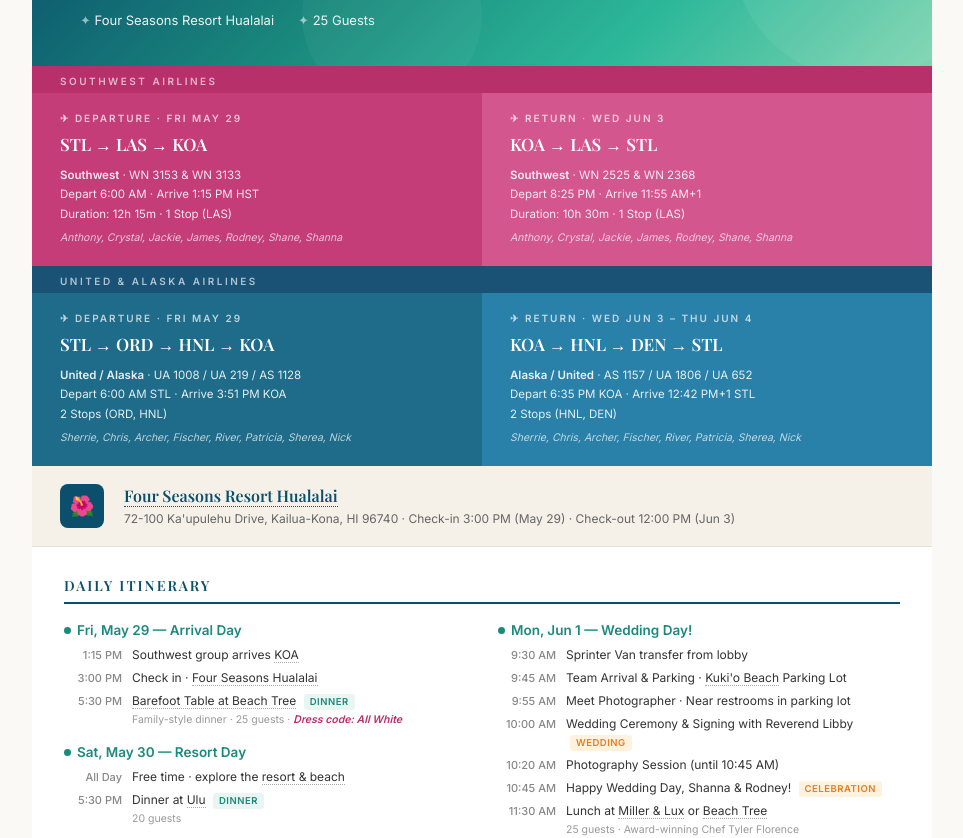
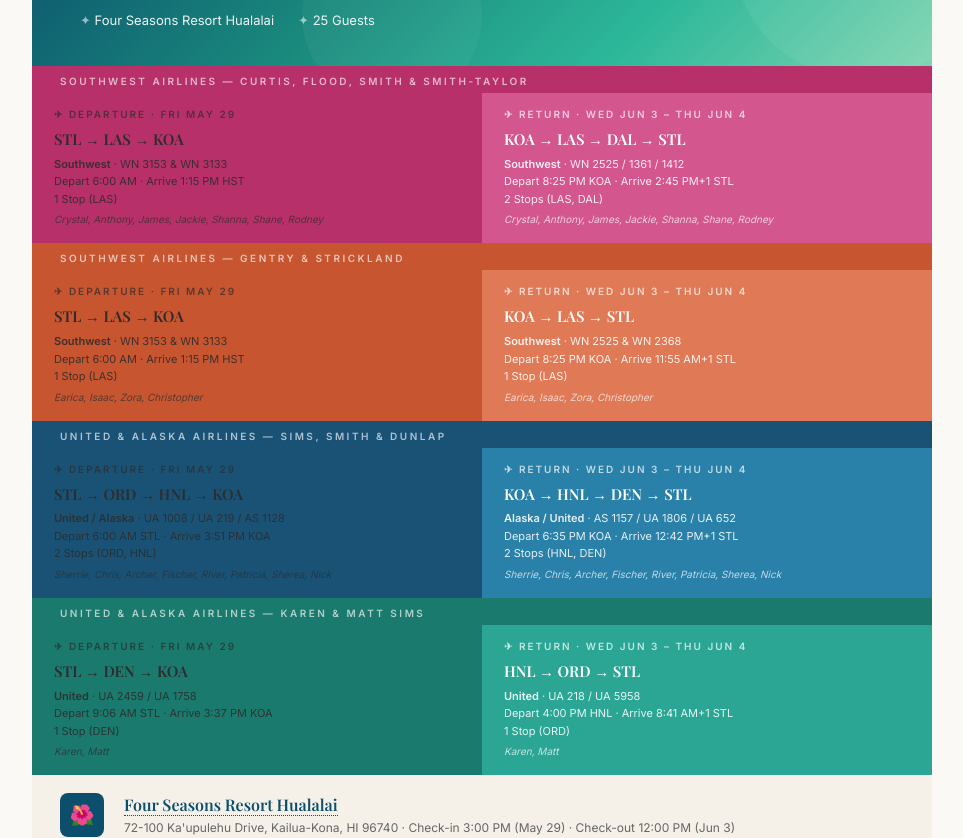
Before and after one commit to dunlap119/hawaii-itinerary, a plain HTML site: page index.html in a window 1280 px wide. Shown: the part 121-959 px from the top of the page, without its empty margins (158-1121 px from the left). Drawn offline with nearby package versions, Linux system fonts and the light colour scheme.

Commit message:
Fix broken links

```diff
--- a/index.html
+++ b/index.html
@@ -106,29 +106,33 @@
     text-transform: uppercase;
     color: rgba(255,255,255,0.65);
   }
-  .flights-sw { background: #b8306a; }
-  .flights-sw .flight-group-title { background: #b8306a; }
-  .flights-ua { background: #1a5276; }
-  .flights-ua .flight-group-title { background: #1a5276; }
+  /* Group 1: Tropical Pink — Curtis/Flood/Smith */
+  .flights-g1 { background: #b8306a; }
+  .flights-g1 .flight-group-title { background: #b8306a; }
+  .flights-g1 .flight-card:first-of-type { background: #c43d78; color: #fff; }
+  .flights-g1 .flight-card:last-of-type { background: #d4568e; color: #fff; }
+
+  /* Group 2: Sunset Coral — Gentry/Strickland */
+  .flights-g2 { background: #c75530; }
+  .flights-g2 .flight-group-title { background: #c75530; }
+  .flights-g2 .flight-card:first-of-type { background: #d4633c; color: #fff; }
+  .flights-g2 .flight-card:last-of-type { background: #e07a56; color: #fff; }
+
+  /* Group 3: Ocean Blue — Sims/Smith/Dunlap */
+  .flights-g3 { background: #1a5276; }
+  .flights-g3 .flight-group-title { background: #1a5276; }
+  .flights-g3 .flight-card:first-of-type { background: #1e6b8a; color: #fff; }
+  .flights-g3 .flight-card:last-of-type { background: #2980a9; color: #fff; }
+
+  /* Group 4: Tropical Teal — Karen & Matt */
+  .flights-g4 { background: #1a7a6d; }
+  .flights-g4 .flight-group-title { background: #1a7a6d; }
+  .flights-g4 .flight-card:first-of-type { background: #1f8f7e; color: #fff; }
+  .flights-g4 .flight-card:last-of-type { background: #2ba695; color: #fff; }
+
   .flight-card {
-    padding: 18px 28px 20px;
+    padding: 14px 22px 16px;
     position: relative;
-  }
-  .flight-card.sw-depart {
-    background: #c43d78;
-    color: #fff;
-  }
-  .flight-card.sw-return {
-    background: #d4568e;
-    color: #fff;
-  }
-  .flight-card.ua-depart {
-    background: #1e6b8a;
-    color: #fff;
-  }
-  .flight-card.ua-return {
-    background: #2980a9;
-    color: #fff;
   }
   .flight-label {
     font-size: 10px;
@@ -140,19 +144,19 @@
   }
   .flight-route {
     font-family: 'Playfair Display', serif;
-    font-size: 17px;
+    font-size: 15px;
     font-weight: 600;
-    margin-bottom: 8px;
+    margin-bottom: 5px;
   }
   .flight-details {
-    font-size: 11.5px;
-    line-height: 1.7;
+    font-size: 11px;
+    line-height: 1.6;
     opacity: 0.88;
   }
   .flight-details strong { font-weight: 600; opacity: 1; }
   .flight-passengers {
-    font-size: 10.5px;
-    margin-top: 6px;
+    font-size: 10px;
+    margin-top: 4px;
     opacity: 0.7;
     font-style: italic;
   }
@@ -363,35 +367,60 @@
     </div>
   </div>
 
-  <!-- ═══ SOUTHWEST FLIGHTS ═══ -->
-  <div class="flights-section flights-sw">
-    <div class="flight-group-title">Southwest Airlines</div>
-    <div class="flight-card sw-depart">
+  <!-- ═══ SOUTHWEST: Curtis/Flood/Smith Group ═══ -->
+  <div class="flights-section flights-g1">
+    <div class="flight-group-title">Southwest Airlines — Curtis, Flood, Smith &amp; Smith-Taylor</div>
+    <div class="flight-card">
       <div class="flight-label">✈ Departure · Fri May 29</div>
       <div class="flight-route">STL → LAS → KOA</div>
       <div class="flight-details">
         <strong>Southwest</strong> · WN 3153 & WN 3133<br>
         Depart 6:00 AM · Arrive 1:15 PM HST<br>
-        Duration: 12h 15m · 1 Stop (LAS)
+        1 Stop (LAS)
       </div>
-      <div class="flight-passengers">Anthony, Crystal, Jackie, James, Rodney, Shane, Shanna</div>
+      <div class="flight-passengers">Crystal, Anthony, James, Jackie, Shanna, Shane, Rodney</div>
     </div>
-    <div class="flight-card sw-return">
-      <div class="flight-label">✈ Return · Wed Jun 3</div>
+    <div class="flight-card">
+      <div class="flight-label">✈ Return · Wed Jun 3 – Thu Jun 4</div>
+      <div class="flight-route">KOA → LAS → DAL → STL</div>
+      <div class="flight-details">
+        <strong>Southwest</strong> · WN 2525 / 1361 / 1412<br>
+        Depart 8:25 PM KOA · Arrive 2:45 PM+1 STL<br>
+        2 Stops (LAS, DAL)
+      </div>
+      <div class="flight-passengers">Crystal, Anthony, James, Jackie, Shanna, Shane, Rodney</div>
+    </div>
+  </div>
+
+  <!-- ═══ SOUTHWEST: Gentry/Strickland Group ═══ -->
+  <div class="flights-section flights-g2">
+    <div class="flight-group-title">Southwest Airlines — Gentry &amp; Strickland</div>
+    <div class="flight-card">
+      <div class="flight-label">✈ Departure · Fri May 29</div>
+      <div class="flight-route">STL → LAS → KOA</div>
+      <div class="flight-details">
+        <strong>Southwest</strong> · WN 3153 & WN 3133<br>
+        Depart 6:00 AM · Arrive 1:15 PM HST<br>
+        1 Stop (LAS)
+      </div>
+      <div class="flight-passengers">Earica, Isaac, Zora, Christopher</div>
+    </div>
+    <div class="flight-card">
+      <div class="flight-label">✈ Return · Wed Jun 3 – Thu Jun 4</div>
       <div class="flight-route">KOA → LAS → STL</div>
       <div class="flight-details">
         <strong>Southwest</strong> · WN 2525 & WN 2368<br>
-        Depart 8:25 PM · Arrive 11:55 AM+1<br>
-        Duration: 10h 30m · 1 Stop (LAS)
+        Depart 8:25 PM KOA · Arrive 11:55 AM+1 STL<br>
+        1 Stop (LAS)
       </div>
-      <div class="flight-passengers">Anthony, Crystal, Jackie, James, Rodney, Shane, Shanna</div>
+      <div class="flight-passengers">Earica, Isaac, Zora, Christopher</div>
     </div>
   </div>
 
-  <!-- ═══ UNITED / ALASKA FLIGHTS ═══ -->
-  <div class="flights-section flights-ua">
-    <div class="flight-group-title">United & Alaska Airlines</div>
-    <div class="flight-card ua-depart">
+  <!-- ═══ UNITED/ALASKA: Sims/Smith/Dunlap Group ═══ -->
+  <div class="flights-section flights-g3">
+    <div class="flight-group-title">United &amp; Alaska Airlines — Sims, Smith &amp; Dunlap</div>
+    <div class="flight-card">
       <div class="flight-label">✈ Departure · Fri May 29</div>
       <div class="flight-route">STL → ORD → HNL → KOA</div>
       <div class="flight-details">
@@ -401,7 +430,7 @@
       </div>
       <div class="flight-passengers">Sherrie, Chris, Archer, Fischer, River, Patricia, Sherea, Nick</div>
     </div>
-    <div class="flight-card ua-return">
+    <div class="flight-card">
       <div class="flight-label">✈ Return · Wed Jun 3 – Thu Jun 4</div>
       <div class="flight-route">KOA → HNL → DEN → STL</div>
       <div class="flight-details">
@@ -410,6 +439,31 @@
         2 Stops (HNL, DEN)
       </div>
       <div class="flight-passengers">Sherrie, Chris, Archer, Fischer, River, Patricia, Sherea, Nick</div>
+    </div>
+  </div>
+
+  <!-- ═══ UNITED/ALASKA: Karen & Matt ═══ -->
+  <div class="flights-section flights-g4">
+    <div class="flight-group-title">United &amp; Alaska Airlines — Karen &amp; Matt Sims</div>
+    <div class="flight-card">
+      <div class="flight-label">✈ Departure · Fri May 29</div>
+      <div class="flight-route">STL → DEN → KOA</div>
+      <div class="flight-details">
+        <strong>United</strong> · UA 2459 / UA 1758<br>
+        Depart 9:06 AM STL · Arrive 3:37 PM KOA<br>
+        1 Stop (DEN)
+      </div>
+      <div class="flight-passengers">Karen, Matt</div>
+    </div>
+    <div class="flight-card">
+      <div class="flight-label">✈ Return · Wed Jun 3 – Thu Jun 4</div>
+      <div class="flight-route">HNL → ORD → STL</div>
+      <div class="flight-details">
+        <strong>United</strong> · UA 218 / UA 5958<br>
+        Depart 4:00 PM HNL · Arrive 8:41 AM+1 STL<br>
+        1 Stop (ORD)
+      </div>
+      <div class="flight-passengers">Karen, Matt</div>
     </div>
   </div>
 
@@ -433,7 +487,7 @@
         <div class="day-title"><span class="day-dot"></span> Fri, May 29 — Arrival Day</div>
         <div class="event">
           <div class="event-time">1:15 PM</div>
-          <div class="event-name">Southwest group arrives <a href="https://maps.app.goo.gl/KonaAirport" target="_blank">KOA</a></div>
+          <div class="event-name">Southwest group arrives <a href="https://maps.google.com/?q=Ellison+Onizuka+Kona+International+Airport" target="_blank">KOA</a></div>
         </div>
         <div class="event">
           <div class="event-time">3:00 PM</div>
@@ -471,7 +525,7 @@
           <div class="event-time">8:30 AM</div>
           <div class="event-name">Private Boat Charter · <a href="https://www.aliioceantours.com/" target="_blank">Alii Ocean Tours</a> <span class="tag special">adventure</span></div>
         </div>
-        <div class="event-note">4 hrs · <a href="https://maps.app.goo.gl/HonokohauHarbor" target="_blank" style="color:#999;border-bottom:1px dotted #bbb;">Honokohau Harbor</a> · Breakfast & lunch included</div>
+        <div class="event-note">4 hrs · <a href="https://maps.google.com/?q=Honokohau+Harbor+Kailua-Kona+HI" target="_blank" style="color:#999;border-bottom:1px dotted #bbb;">Honokohau Harbor</a> · Breakfast & lunch included</div>
         <div class="event">
           <div class="event-time">5:30 PM</div>
           <div class="event-name"><a href="https://www.fourseasons.com/hualalai/dining/restaurants/beach_tree/" target="_blank">Beach Tree</a> (17 guests) <span class="tag">dinner</span></div>
@@ -491,7 +545,7 @@
         </div>
         <div class="event">
           <div class="event-time">9:45 AM</div>
-          <div class="event-name">Team Arrival & Parking · <a href="https://maps.app.goo.gl/kukio-beach" target="_blank">Kuki'o Beach</a> Parking Lot</div>
+          <div class="event-name">Team Arrival & Parking · <a href="https://maps.google.com/?q=Kukio+Beach+Kailua-Kona+HI" target="_blank">Kuki'o Beach</a> Parking Lot</div>
         </div>
         <div class="event">
           <div class="event-time">9:55 AM</div>
@@ -511,7 +565,7 @@
         </div>
         <div class="event">
           <div class="event-time">11:30 AM</div>
-          <div class="event-name">Lunch at <a href="https://www.millerandluxhualalai.com/" target="_blank">Miller & Lux</a> or <a href="https://www.fourseasons.com/hualalai/dining/restaurants/beach_tree/" target="_blank">Beach Tree</a></div>
+          <div class="event-name">Lunch at <a href="https://millerandluxrestaurant.com/pages/hualalai" target="_blank">Miller & Lux</a> or <a href="https://www.fourseasons.com/hualalai/dining/restaurants/beach_tree/" target="_blank">Beach Tree</a></div>
         </div>
         <div class="event-note">25 guests · Award-winning Chef Tyler Florence</div>
         <div class="event">
@@ -538,7 +592,7 @@
         </div>
         <div class="event">
           <div class="event-time">5:30 PM</div>
-          <div class="event-name"><a href="https://www.maunakearesort.com/luau/" target="_blank">Mauna Kea Luau</a> <span class="tag special">luau</span></div>
+          <div class="event-name"><a href="https://www.maunakearesort.com/mauna-kea-beach-hotel/dining/mauna-kea-luau" target="_blank">Mauna Kea Luau</a> <span class="tag special">luau</span></div>
         </div>
         <div class="event-note">2.5 hrs · 25 guests · General seating</div>
       </div>
```
